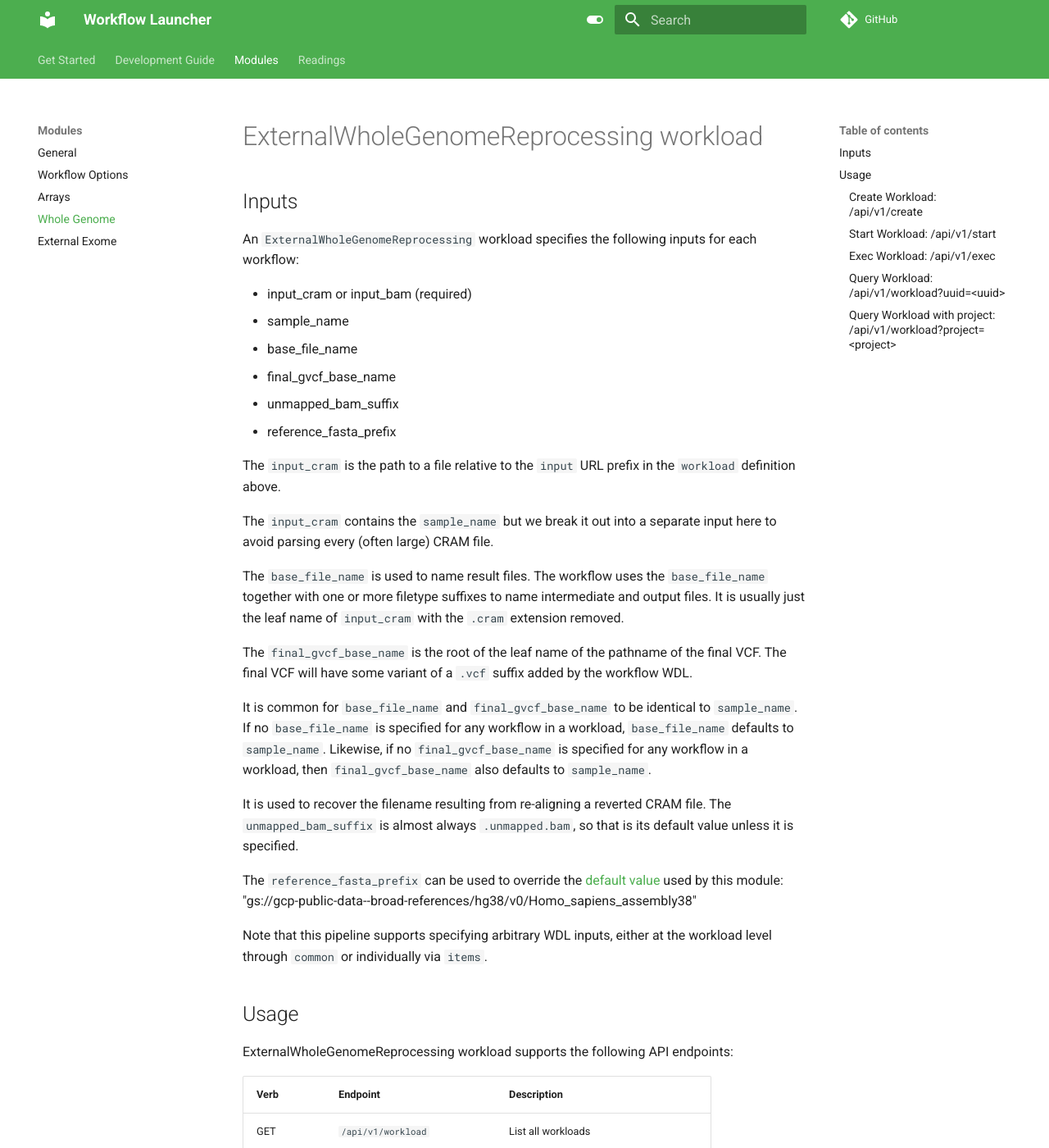
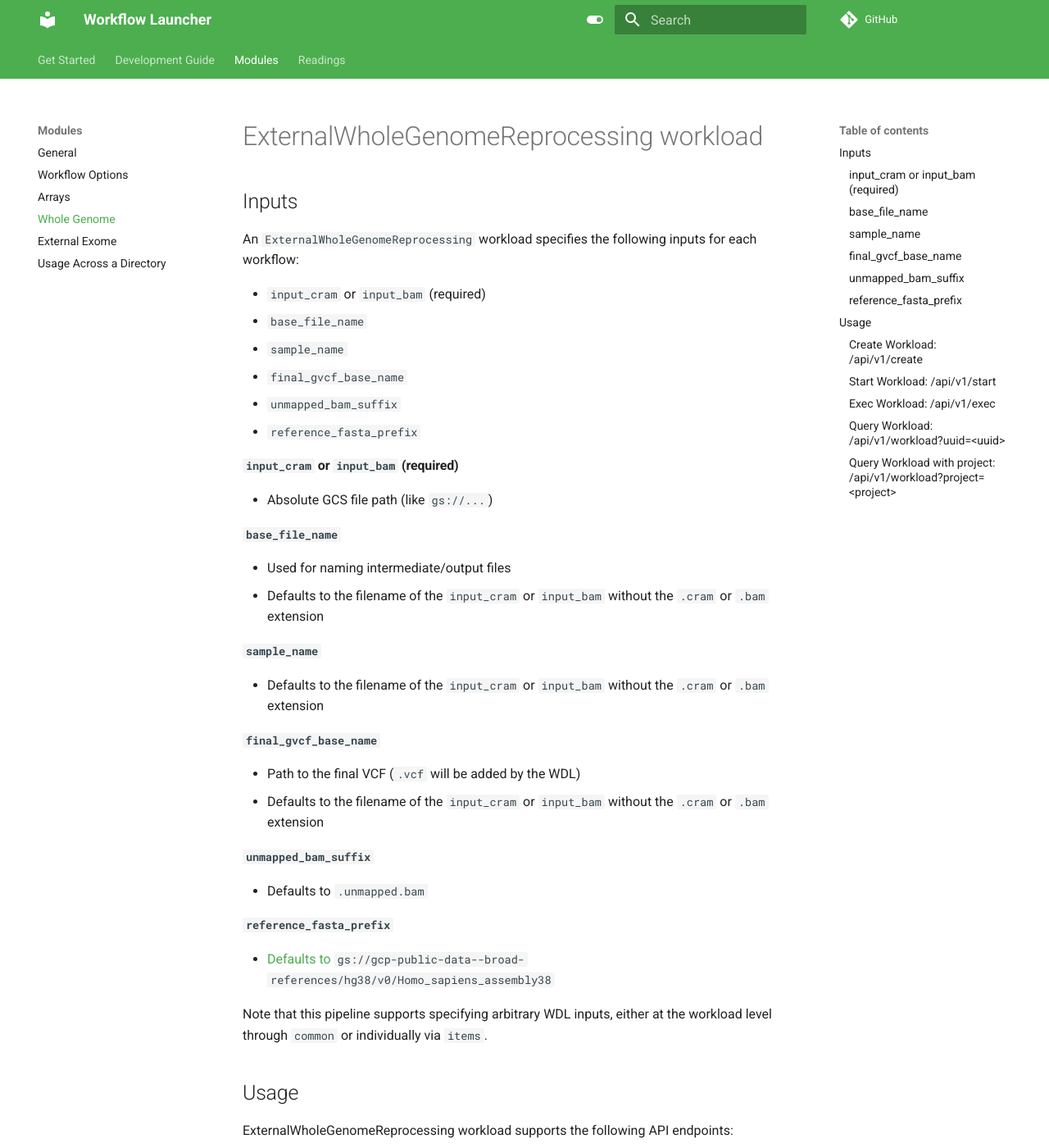
Before and after one commit to broadinstitute/wfl, an MkDocs documentation site: the page built from docs/md/modules-wgs.md, in a window 1280 px wide and 1400 px high. Shown: the whole window at 82% size. Built offline with MkDocs 1.6.1 and Material for MkDocs 9.7.7, drawn with Linux system fonts in a browser that asks for light colours; comment, search, counter and statistics services are not loaded; some of the changed text lies outside the part shown.

Commit message:
[GH-1069] Directory Usage Documentation (#262)
* I realized there wasn't a test for this, so let it be so

* New directory usage page

* update WGS docs

* Note about Cromwells

* Make Ed's suggestions

* More concise code bits

```diff
--- a/docs/md/modules-wgs.md
+++ b/docs/md/modules-wgs.md
@@ -5,57 +5,44 @@
 specifies the following inputs
 for each workflow:
 
-- input_cram or input_bam (required)
-- sample_name
-- base_file_name
-- final_gvcf_base_name
-- unmapped_bam_suffix
-- reference_fasta_prefix
+- `input_cram` or `input_bam` (required)
+- `base_file_name`
+- `sample_name`
+- `final_gvcf_base_name`
+- `unmapped_bam_suffix`
+- `reference_fasta_prefix`
 
-The `input_cram` is the path to a file
-relative to the `input` URL prefix
-in the `workload` definition above.
+#### `input_cram` or `input_bam` (required)
 
-The `input_cram` contains the `sample_name`
-but we break it out into a separate input here
-to avoid parsing every (often large) CRAM file.
+- Absolute GCS file path (like `gs://...`)
 
-The `base_file_name` is used to name result files.
-The workflow uses the `base_file_name`
-together with one or more filetype suffixes
-to name intermediate and output files.
-It is usually just the leaf name of `input_cram`
-with the `.cram` extension removed.
+#### `base_file_name`
 
-The `final_gvcf_base_name` is the root
-of the leaf name
-of the pathname of the final VCF.
-The final VCF will have some variant
-of a `.vcf` suffix
-added by the workflow WDL.
+- Used for naming intermediate/output files
+- Defaults to the filename of the `input_cram` or `input_bam`
+without the `.cram` or `.bam` extension
 
-It is common for `base_file_name`
-and `final_gvcf_base_name`
-to be identical to `sample_name`.
-If no `base_file_name` is specified
-for any workflow in a workload,
-`base_file_name` defaults to `sample_name`.
-Likewise,
-if no `final_gvcf_base_name` is specified
-for any workflow in a workload,
-then `final_gvcf_base_name`
-also defaults to `sample_name`.
+#### `sample_name`
 
-It is used to recover the filename resulting
-from re-aligning a reverted CRAM file.
-The `unmapped_bam_suffix`
-is almost always `.unmapped.bam`,
-so that is its default value
-unless it is specified.
+- Defaults to the filename of the `input_cram` or `input_bam`
+without the `.cram` or `.bam` extension
 
-The `reference_fasta_prefix` can be used to override
-the [default value](https://github.com/broadinstitute/wfl/blob/main/api/src/wfl/references.clj#L7) used by this module:
-"gs://gcp-public-data--broad-references/hg38/v0/Homo_sapiens_assembly38"
+#### `final_gvcf_base_name`
+
+- Path to the final VCF (`.vcf` will be added by the WDL)
+- Defaults to the filename of the `input_cram` or `input_bam`
+without the `.cram` or `.bam` extension
+
+#### `unmapped_bam_suffix`
+
+- Defaults to `.unmapped.bam`
+
+#### `reference_fasta_prefix`
+
+- [Defaults to](https://github.com/broadinstitute/wfl/blob/main/api/src/wfl/references.clj#L34) `gs://gcp-public-data--broad-references/hg38/v0/Homo_sapiens_assembly38`
+
+
+
 
 Note that this pipeline supports specifying arbitrary WDL inputs, either
 at the workload level through `common` or individually via `items`.
@@ -153,7 +139,7 @@
           "updated": "2020-10-05T16:15:32Z",
           "uuid": "2c543b29-2db9-4643-b81b-b16a0654c5cc",
           "inputs": {
-            "input_cram": "develop/20k/NA12878_PLUMBING.cram",
+            "input_cram": "gs://broad-gotc-dev-wfl-ptc-test-inputs/single_sample/plumbing/truth/develop/20k/NA12878_PLUMBING.cram",
             "sample_name": "TestSample1234"
           }
         }
@@ -210,7 +195,7 @@
           "updated": "2020-10-05T16:15:32Z",
           "uuid": "2c543b29-2db9-4643-b81b-b16a0654c5cc",
           "inputs": {
-            "input_cram": "develop/20k/NA12878_PLUMBING.cram",
+            "input_cram": "gs://broad-gotc-dev-wfl-ptc-test-inputs/single_sample/plumbing/truth/develop/20k/NA12878_PLUMBING.cram",
             "sample_name": "TestSample1234"
           }
         }
@@ -250,7 +235,7 @@
           "updated": "2020-10-05T16:15:32Z",
           "uuid": "2c543b29-2db9-4643-b81b-b16a0654c5cc",
           "inputs": {
-            "input_cram": "develop/20k/NA12878_PLUMBING.cram",
+            "input_cram": "gs://broad-gotc-dev-wfl-ptc-test-inputs/single_sample/plumbing/truth/develop/20k/NA12878_PLUMBING.cram",
             "sample_name": "TestSample1234"
           }
         }
@@ -294,7 +279,7 @@
           "updated": "2020-10-05T16:15:32Z",
           "uuid": "2c543b29-2db9-4643-b81b-b16a0654c5cc",
           "inputs": {
-            "input_cram": "develop/20k/NA12878_PLUMBING.cram",
+            "input_cram": "gs://broad-gotc-dev-wfl-ptc-test-inputs/single_sample/plumbing/truth/develop/20k/NA12878_PLUMBING.cram",
             "sample_name": "TestSample1234"
           }
         }
--- a/docs/mkdocs.yml
+++ b/docs/mkdocs.yml
@@ -43,6 +43,7 @@
     - Arrays: modules-arrays.md
     - Whole Genome: modules-wgs.md
     - External Exome: modules-external-exome-reprocessing.md
+    - Usage Across a Directory: directory-usage.md
   - Readings:
     - WorkFlow Launcher's Role in Terra: terra.md
 
```
Also changed, not shown: other parts of docs/md/modules-wgs.md (+2 -4 lines), docs/md/directory-usage.md (added, +145 -0 lines), 1 other file.
